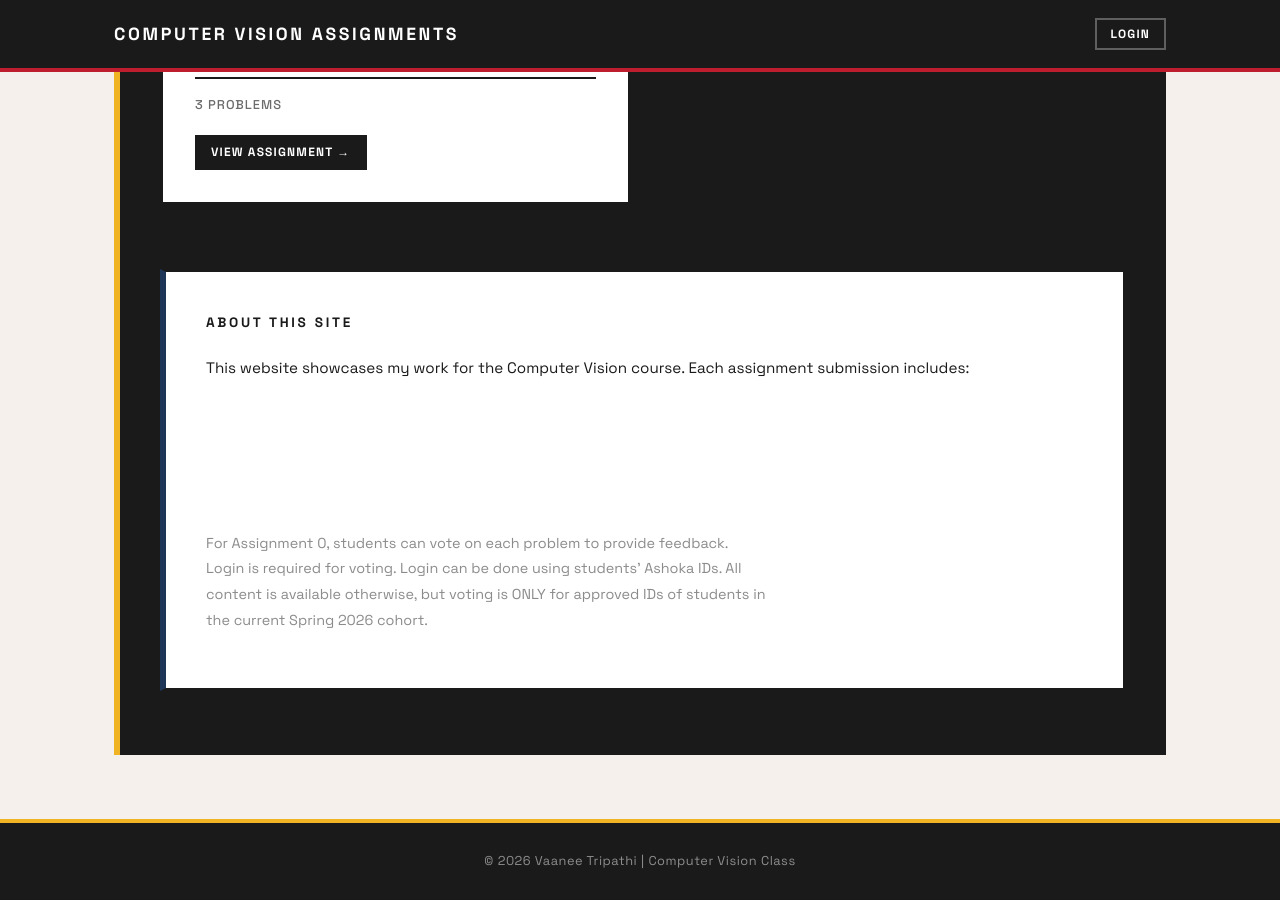
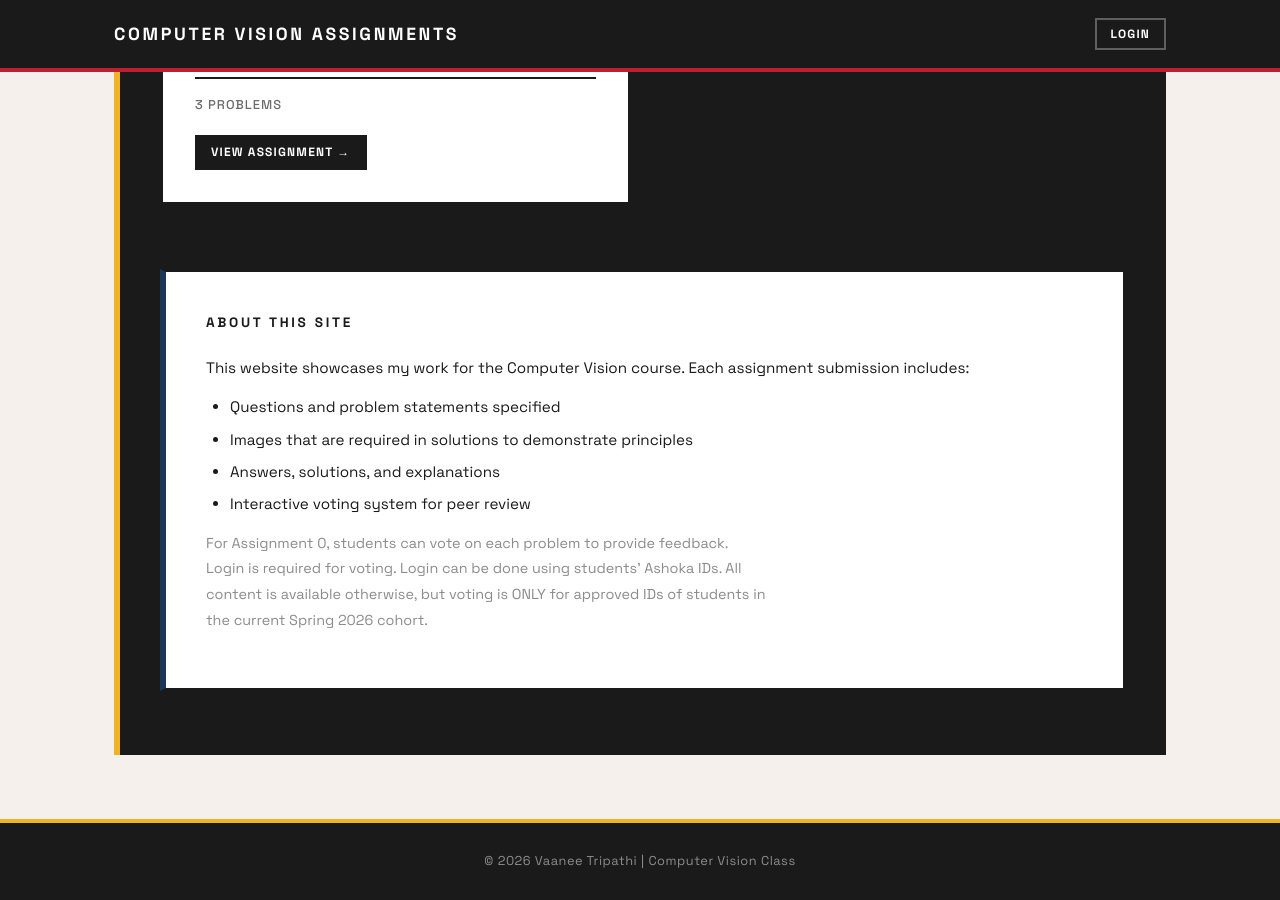
Before and after one commit to VaaneeTripathi/cv-assignments, a Jekyll site: the page built from index.html, in a window 1280 px wide and 900 px high, scrolled down 435 px. Built offline with Jekyll 4.4.1, drawn with Linux system fonts in a browser that asks for light colours; comment, search, counter and statistics services are not loaded.

Commit message:
Change colour of list items

```diff
--- a/assets/css/style.css
+++ b/assets/css/style.css
@@ -616,18 +616,20 @@ footer {
     margin-bottom: 14px;
     line-height: 1.8;
     font-size: 0.95rem;
-    color:#1a1a1a;
+    color: var(--black);
 }
 
 .about ul {
     margin-left: 24px;
     margin-bottom: 14px;
+    color: var(--black);
 }
 
 .about li {
     margin-bottom: 8px;
     line-height: 1.6;
     font-size: 0.95rem;
+    color: var(--black);
 }
 
 /* ===== UTILITY CLASSES ===== */
```
